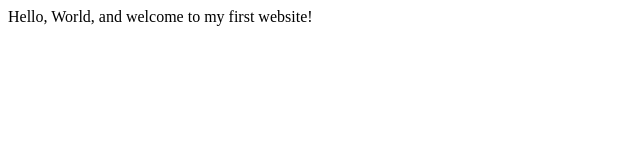
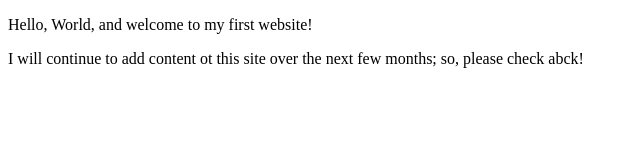
Before and after one commit to Otislewis/LewisOt.github.io, a plain HTML site: page index.html in a window 1280 px wide. Shown: the whole page, without its empty margins (0-640 px from the left). Drawn offline with Linux system fonts and the light colour scheme.

Commit message:
Update index.html

```diff
--- a/index.html
+++ b/index.html
@@ -6,6 +6,7 @@
         <title>My First Website</title>
     </head>
     <body>
-       Hello, World, and welcome to my first website!
+        <p>Hello, World, and welcome to my first website!</p>
+        <p>I will continue to add content ot this site over the next few months; so, please check abck!</p>
     </body>
 </html>
```
